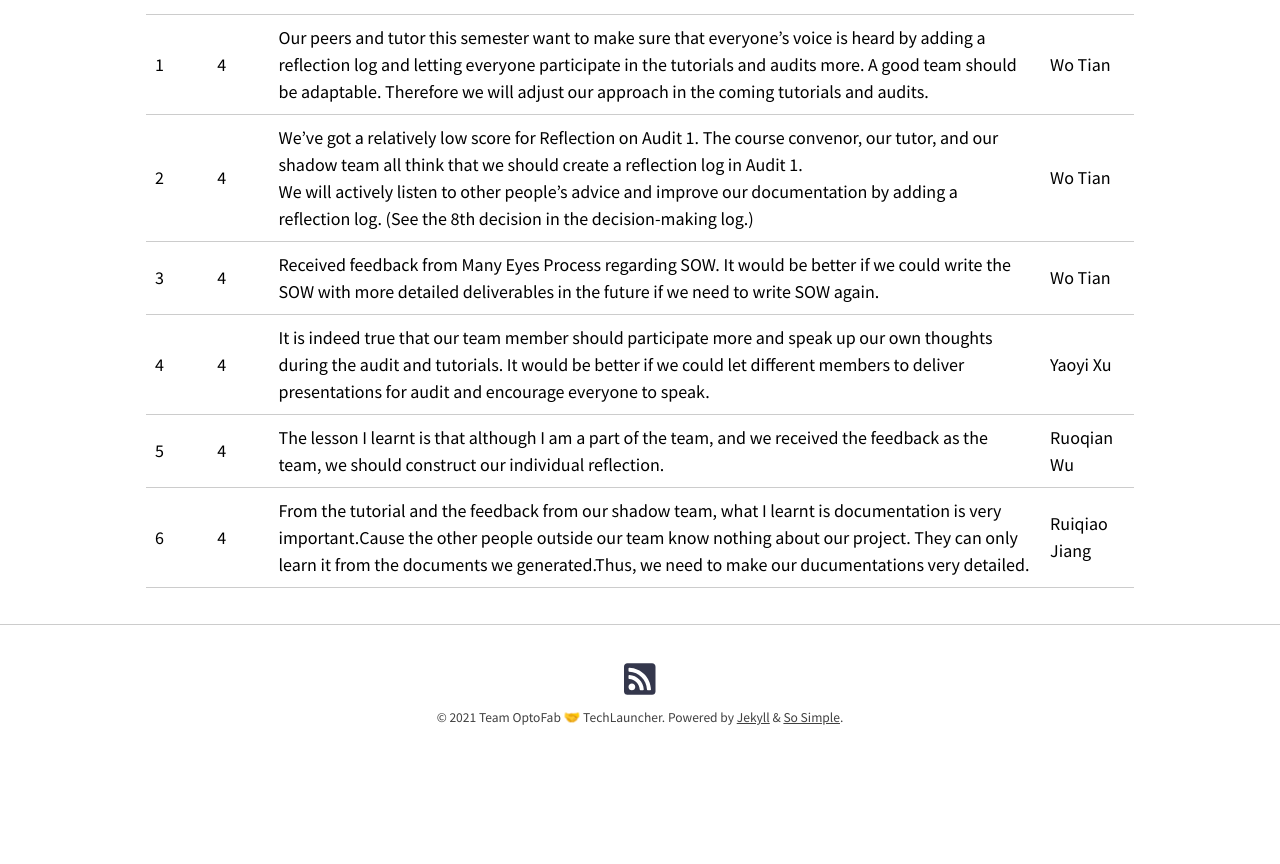
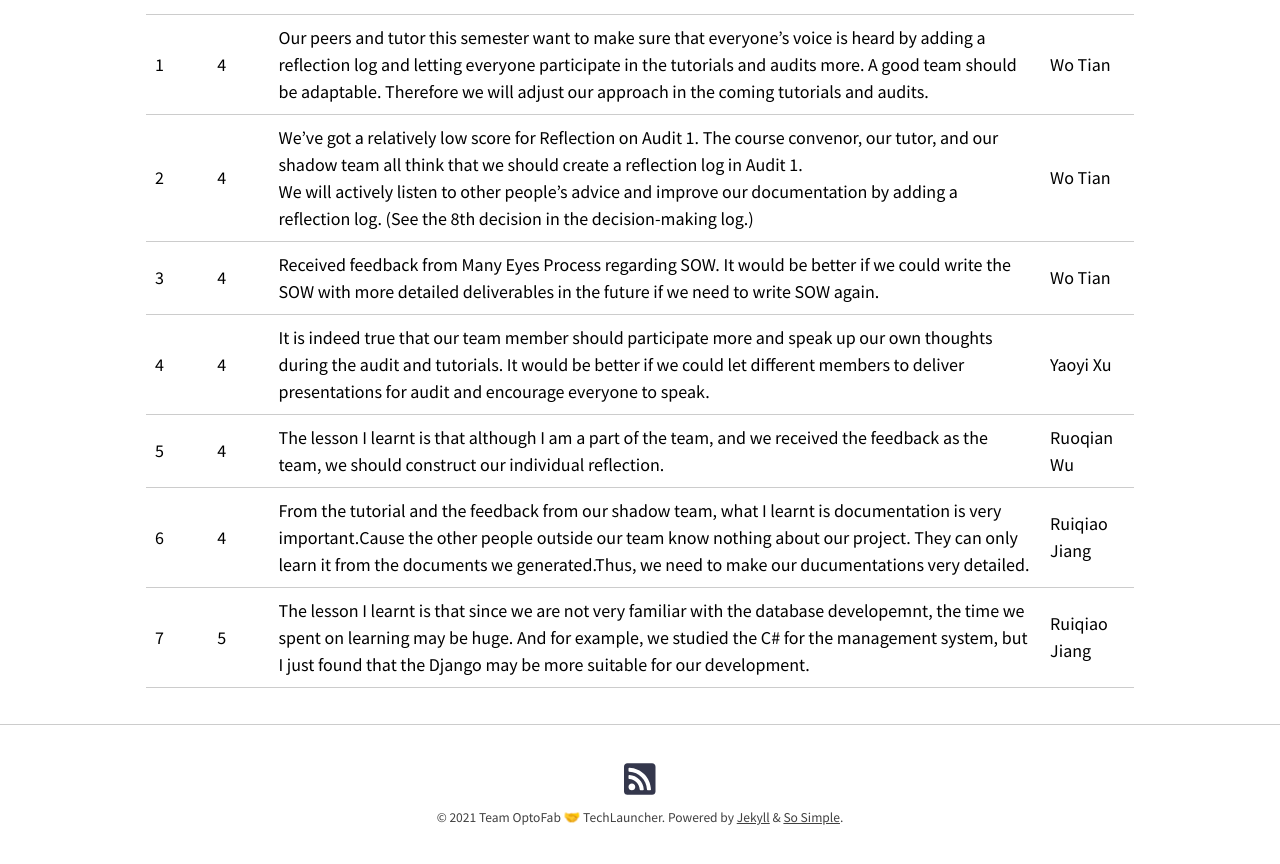
Before and after one commit to optofab/optofab.github.io, a Jekyll site: the page built from logs.md, in a window 1280 px wide and 900 px high, scrolled down 25677 px. Shown: the top 864 px of the window. Built offline with Jekyll 4.4.1, drawn with Linux system fonts in a browser that asks for light colours; nearby versions of some CDN libraries; emoji names are drawn with the system emoji font; before the commit the page ends 26477 px from its top, so only the background shows below that.

Commit message:
update the reflection log

```diff
--- a/logs.md
+++ b/logs.md
@@ -900,3 +900,4 @@ Decision making logs from previous semester: [link hosted on Confluence](https:/
 | 4         | 4        | It is indeed true that our team member should participate more and speak up our own thoughts during the audit and tutorials. It would be better if we could let different members to deliver presentations for audit and encourage everyone to speak.                                                                                            | Yaoyi Xu   |
 | 5         | 4        | The lesson I learnt is that although I am a part of the team, and we received the feedback as the team, we should construct our individual reflection.                                                                                                                                                                                           | Ruoqian Wu |
 | 6         | 4        | From the tutorial and the feedback from our shadow team, what I learnt is documentation is very important.Cause the other people outside our team know nothing about our project. They can only learn it from the documents we generated.Thus, we need to make our ducumentations very detailed.                                                                                                      | Ruiqiao Jiang |
+| 7         | 5        | The lesson I learnt is that since we are not very familiar with the database developemnt, the time we spent on learning may be huge. And for example, we studied the C# for the management system, but I just found that the Django may be more suitable for our development.                                                                                                                                                                                           | Ruiqiao Jiang |
```
